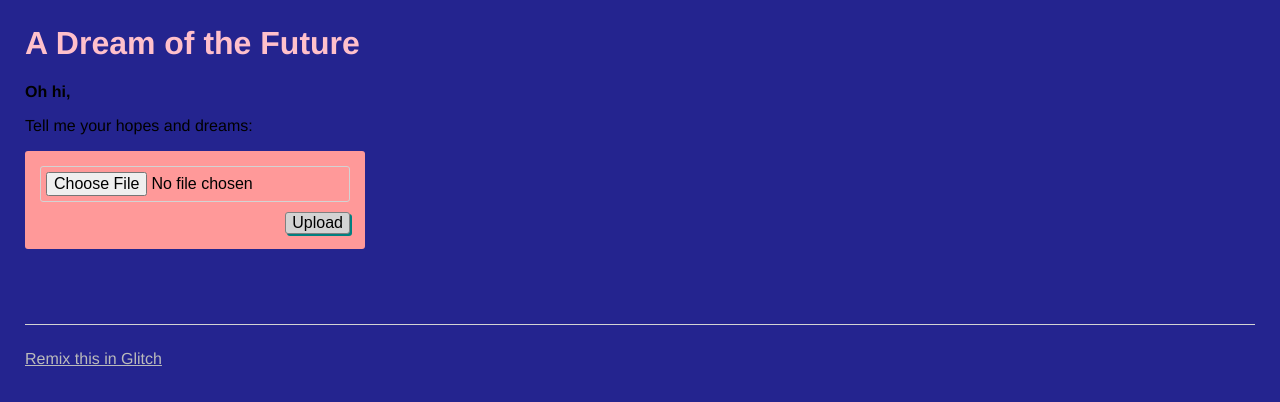
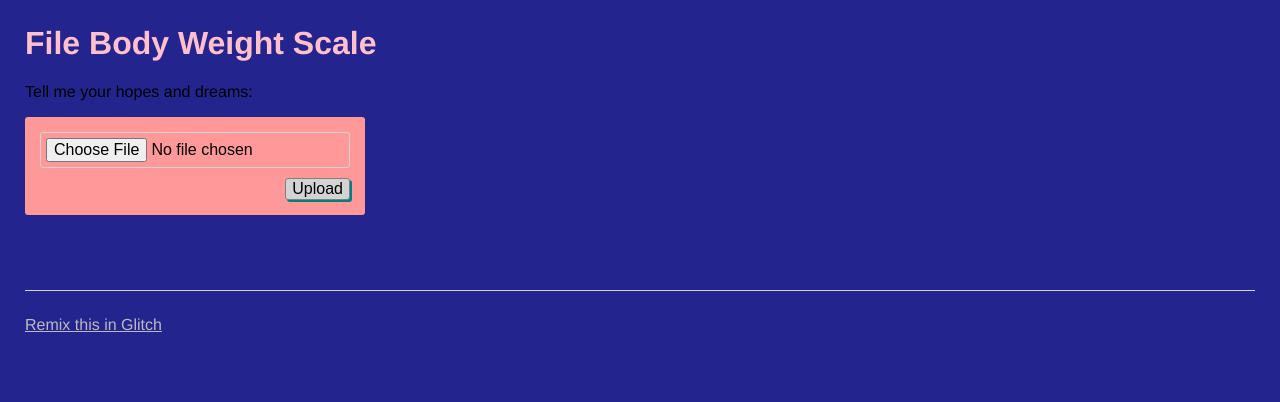
Before and after one commit to zoeyle/filemetadata-fcc, a website: page views/index.html in a window 1280 px wide. Drawn offline with nearby package versions, Linux system fonts and the light colour scheme.

Commit message:
😄🏍 Checkpoint views/index.html:565149/39

```diff
--- a/views/index.html
+++ b/views/index.html
@@ -21,12 +21,12 @@
   <body>
     <header>
       <h1>
-        A Dream of the Future
+        File Body Weight Scale
       </h1>
     </header>
 
     <main>
-      <p class="bold">Oh hi,</p>
+
       <p>Tell me your hopes and dreams:</p>
       <form action="/" enctype="multipart/form-data" method="post">
           <input type="file" name="uploadfile">
```
